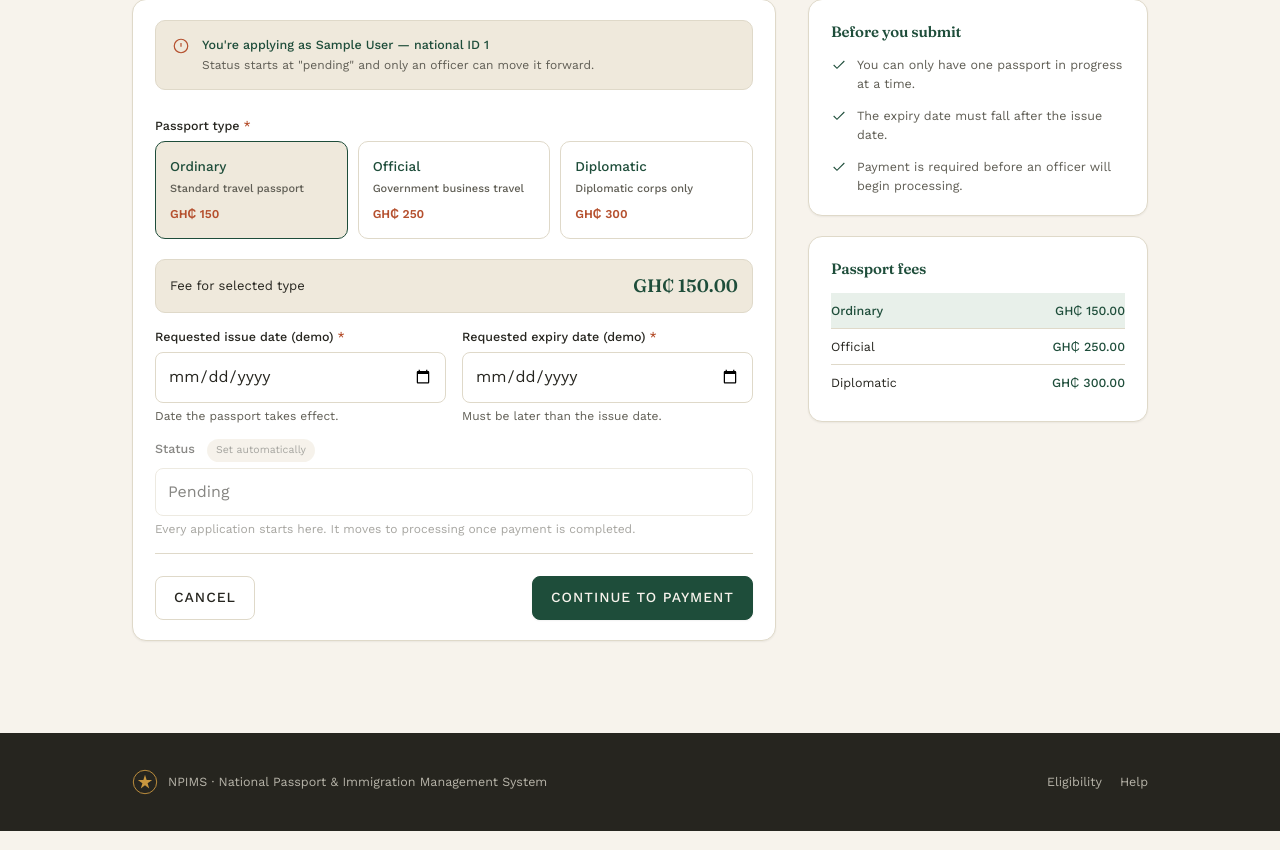
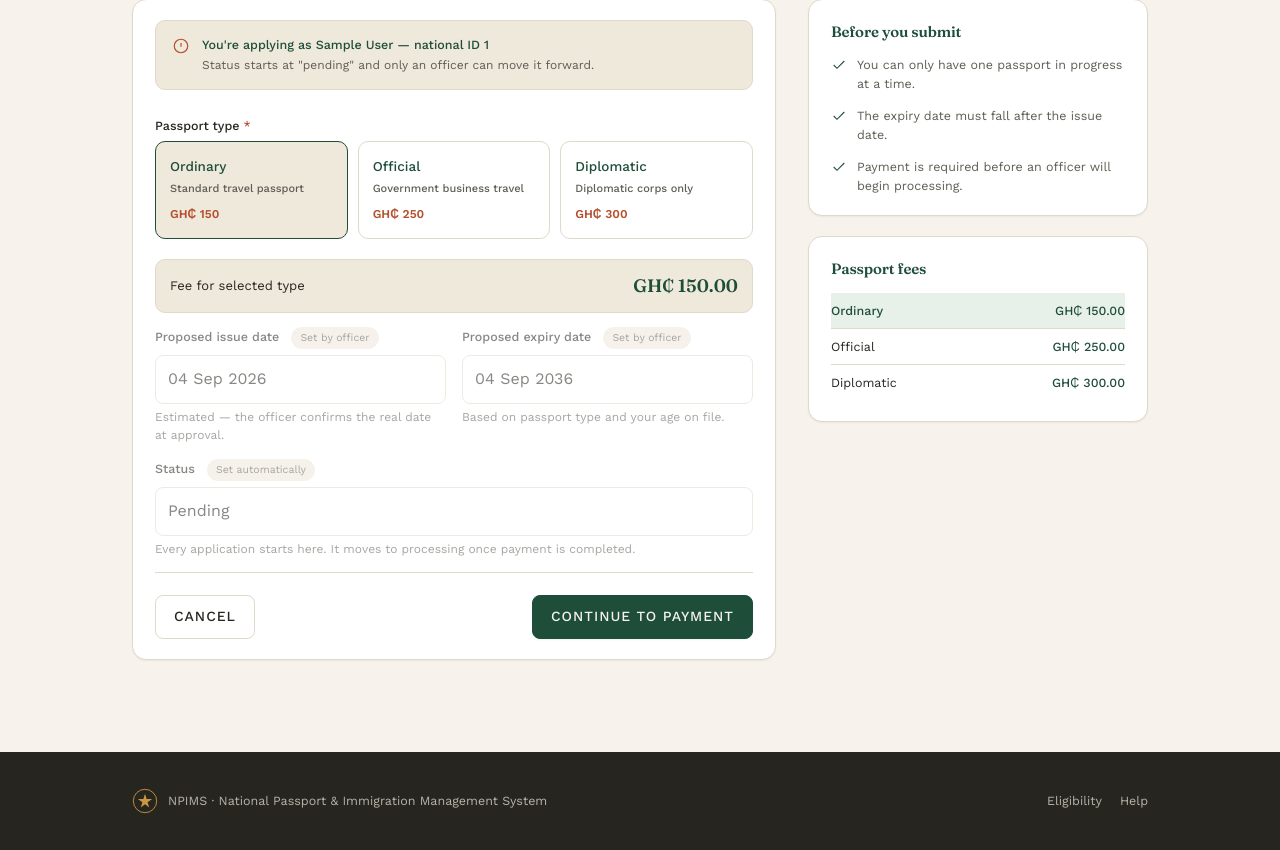
Before and after one commit to harrietfiahagbe-dev/Database_Finals, a Flask app: page /passport in a window 1280 px wide. Shown: the part 304-1154 px from the top of the page. Run offline with Flask 3, Linux system fonts and the light colour scheme; the visitor is signed in with stand-in values (Sample User, id 1); data comes from the database, SQL or seed files in the repository; both versions use the stored data as it was after the commit; parts of the project's set-up code (start-up, migrations or seed data) failed here and were passed over.

Commit message:
Add proposed-date calculation and officer approval flow for passport/visa dates

```diff
--- a/app.py
+++ b/app.py
@@ -258,6 +258,52 @@ def _resolve_login_account(raw_id, preferred_type="citizen"):
             return account, account_type, account["login_id"]
     return None, None, None
 
+#Date Helper functions for passport and visa calculations
+from datetime import date, timedelta
+
+def _add_working_days(start_date, days):
+    d = start_date
+    added = 0
+    while added < days:
+        d += timedelta(days=1)
+        if d.weekday() < 5:  # Mon=0 ... Fri=4, skips Sat/Sun
+            added += 1
+    return d
+
+def _add_years(d, years):
+    try:
+        return d.replace(year=d.year + years)
+    except ValueError:
+        return d.replace(month=2, day=28, year=d.year + years)
+
+def _calculate_age(dob):
+    today = date.today()
+    return today.year - dob.year - ((today.month, today.day) < (dob.month, dob.day))
+
+def _passport_validity_years(ptype, dob):
+    if ptype in ("diplomatic", "official"):
+        return 5
+    if dob and _calculate_age(dob) < 12:
+        return 5
+    return 10
+
+def _proposed_passport_dates(ptype, dob):
+    proposed_issue = _add_working_days(date.today(), 15)
+    proposed_expiry = _add_years(proposed_issue, _passport_validity_years(ptype, dob))
+    return proposed_issue, proposed_expiry
+
+VISA_VALIDITY_DAYS = {"tourist": 90, "transit": 3}
+VISA_VALIDITY_YEARS = {"student": 4, "work": 3, "diplomatic": 5}
+
+def _proposed_visa_dates(visa_type):
+    proposed_issue = date.today() + timedelta(days=30)
+    if visa_type in VISA_VALIDITY_DAYS:
+        proposed_expiry = proposed_issue + timedelta(days=VISA_VALIDITY_DAYS[visa_type])
+    elif visa_type in VISA_VALIDITY_YEARS:
+        proposed_expiry = _add_years(proposed_issue, VISA_VALIDITY_YEARS[visa_type])
+    else:
+        proposed_expiry = None
+    return proposed_issue, proposed_expiry
 
 # ── Public routes ─────────────────────────────────────────────────────────────
 
@@ -563,6 +609,16 @@ def passport():
         (cid,),
         one=True,
     )
+    citizen = db.query(
+        "SELECT dob FROM citizen WHERE nat_idcard = %s", (cid,), one=True
+    )
+    dob = citizen["dob"] if citizen else None
+
+    proposed = {
+        ptype: _proposed_passport_dates(ptype, dob)
+        for ptype in PASSPORT_FEES
+    }
+
     if request.method == "POST":
         if blocked:
             flash(
@@ -571,118 +627,88 @@ def passport():
                 "error",
             )
             return render_template(
-                "passport.html", user=session, blocked=blocked
+                "passport.html", user=session, blocked=blocked, proposed=proposed
             )
         ptype = request.form.get("passport_type", "ordinary")
-        issue_date = request.form.get("issue_date") or None
-        expiry_date = request.form.get("expiry_date") or None
         if ptype not in PASSPORT_FEES:
             flash("Select a valid passport type.", "error")
             return render_template(
-                "passport.html", user=session, blocked=blocked
-            )
-        issue_d, issue_err = _parse_date(issue_date, "Issue date")
-        if issue_err:
-            flash(issue_err, "error")
-            return render_template(
-                "passport.html", user=session, blocked=blocked
-            )
-        expiry_d, expiry_err = _parse_date(expiry_date, "Expiry date")
-        if expiry_err:
-            flash(expiry_err, "error")
-            return render_template(
-                "passport.html", user=session, blocked=blocked
-            )
-        if expiry_d <= issue_d:
-            flash("Expiry date must be after issue date.", "error")
-            return render_template(
-                "passport.html", user=session, blocked=blocked
+                "passport.html", user=session, blocked=blocked, proposed=proposed
             )
 
         pid = _next_passport_id()
         try:
             db.execute(
                 "INSERT INTO passport (passport_id, status, passport_type, issue_date, "
-                "expiry_date, nat_idcard) VALUES (%s, 'pending', %s, %s, %s, %s)",
-                (pid, ptype, issue_d, expiry_d, cid),
+                "expiry_date, nat_idcard) VALUES (%s, 'pending', %s, NULL, NULL, %s)",
+                (pid, ptype, cid),
             )
         except MySQLError as e:
             flash(_mysql_message(e), "error")
             return render_template(
-                "passport.html", user=session, blocked=blocked
+                "passport.html", user=session, blocked=blocked, proposed=proposed
             )
 
         flash(f"Passport application {pid} submitted.", "success")
         return redirect(url_for("payment", kind="passport", ref=pid))
 
-    return render_template("passport.html", user=session, blocked=blocked)
-
-
+    return render_template(
+        "passport.html", user=session, blocked=blocked, proposed=proposed
+    )
 @app.route("/visa", methods=["GET", "POST"])
 @login_required
 @citizen_required
 def visa():
     cid = session["citizen_id"]
+    proposed_issue_date = date.today() + timedelta(days=30)
+
     eligible = db.query(
         "SELECT passport_id, passport_type, expiry_date, status FROM passport "
         "WHERE nat_idcard = %s AND status = 'issued' "
-        "AND expiry_date IS NOT NULL AND expiry_date >= DATE_ADD(CURDATE(), INTERVAL 6 MONTH) "
+        "AND expiry_date IS NOT NULL AND expiry_date >= DATE_ADD(%s, INTERVAL 6 MONTH) "
         "ORDER BY expiry_date DESC",
-        (cid,),
-    )
+        (cid, proposed_issue_date),
+    )
+
+    proposed = {vtype: _proposed_visa_dates(vtype) for vtype in VISA_FEES}
 
     if request.method == "POST":
         passport_id = request.form.get("passport_id")
         visa_type = request.form.get("visa_type")
         destination = (request.form.get("destination") or "").strip()
-        issue_date = request.form.get("issue_date")
-        expiry_date = request.form.get("expiry_date")
-
-        if not all([passport_id, visa_type, destination, issue_date, expiry_date]):
+
+        if not all([passport_id, visa_type, destination]):
             flash("Please fill in all required fields.", "error")
-            return render_template("visa.html", eligible=eligible, user=session)
+            return render_template("visa.html", eligible=eligible, user=session, proposed=proposed)
 
         if visa_type not in VISA_FEES:
             flash("Select a valid visa type.", "error")
-            return render_template("visa.html", eligible=eligible, user=session)
+            return render_template("visa.html", eligible=eligible, user=session, proposed=proposed)
 
         if len(destination) < 2:
             flash("Enter a valid destination.", "error")
-            return render_template("visa.html", eligible=eligible, user=session)
-
-        issue_d, issue_err = _parse_date(issue_date, "Issue date")
-        if issue_err:
-            flash(issue_err, "error")
-            return render_template("visa.html", eligible=eligible, user=session)
-        expiry_d, expiry_err = _parse_date(expiry_date, "Expiry date")
-        if expiry_err:
-            flash(expiry_err, "error")
-            return render_template("visa.html", eligible=eligible, user=session)
-
-        if expiry_d <= issue_d:
-            flash("Expiry date must be after issue date.", "error")
-            return render_template("visa.html", eligible=eligible, user=session)
+            return render_template("visa.html", eligible=eligible, user=session, proposed=proposed)
 
         own = any(p["passport_id"] == passport_id for p in eligible)
         if not own:
             flash("Select one of your eligible passports.", "error")
-            return render_template("visa.html", eligible=eligible, user=session)
+            return render_template("visa.html", eligible=eligible, user=session, proposed=proposed)
 
         vid = _next_visa_id()
         try:
             db.execute(
                 "INSERT INTO visa (visa_id, visa_type, passport_id, destination, "
-                "issue_date, expiry_date, status) VALUES (%s,%s,%s,%s,%s,%s,'pending')",
-                (vid, visa_type, passport_id, destination, issue_d, expiry_d),
+                "issue_date, expiry_date, status) VALUES (%s,%s,%s,%s,NULL,NULL,'pending')",
+                (vid, visa_type, passport_id, destination),
             )
         except MySQLError as e:
             flash(_mysql_message(e), "error")
-            return render_template("visa.html", eligible=eligible, user=session)
+            return render_template("visa.html", eligible=eligible, user=session, proposed=proposed)
 
         flash(f"Visa application #{vid} submitted.", "success")
         return redirect(url_for("payment", kind="visa", ref=str(vid)))
 
-    return render_template("visa.html", eligible=eligible, user=session)
+    return render_template("visa.html", eligible=eligible, user=session, proposed=proposed)
 
 
 @app.route("/payment", methods=["GET", "POST"])
@@ -924,7 +950,7 @@ def staff_passports():
     status = request.args.get("status") or ""
     passport_type = request.args.get("passport_type") or ""
     sql = (
-        "SELECT p.*, c.fname, c.lname FROM passport p "
+        "SELECT p.*, c.fname, c.lname, c.dob FROM passport p "
         "JOIN citizen c ON p.nat_idcard = c.nat_idcard WHERE 1=1"
     )
     params = []
@@ -943,6 +969,11 @@ def staff_passports():
         params.append(passport_type)
     sql += " ORDER BY p.passport_id DESC LIMIT 100"
     rows = db.query(sql, tuple(params))
+
+    for r in rows:
+        proposed_issue, _ = _proposed_passport_dates(r["passport_type"], r.get("dob"))
+        r["proposed_issue_date"] = proposed_issue
+
     return render_template(
         "staff_passports.html",
         rows=rows,
@@ -952,6 +983,7 @@ def staff_passports():
         user=session,
         role_rank=ROLE_RANK.get(session.get("role"), 0),
         active_nav="passports",
+        today=date.today(),
     )
 
 
@@ -1411,9 +1443,20 @@ def staff_passport_status(passport_id):
 def staff_passport_approve(passport_id):
     fee_paid = request.form.get("fee_paid") == "on"
     biometric = request.form.get("biometric_captured") == "on"
+    issue_date_raw = request.form.get("issue_date")
+
     if not fee_paid or not biometric:
         flash("Fee paid and biometric captured are both required to approve.", "error")
         return _staff_redirect("passports")
+
+    issue_d, issue_err = _parse_date(issue_date_raw, "Issue date")
+    if issue_err:
+        flash(issue_err, "error")
+        return _staff_redirect("passports")
+    if issue_d < date.today():
+        flash("Issue date cannot be in the past.", "error")
+        return _staff_redirect("passports")
+
     current = db.query(
         "SELECT status FROM passport WHERE passport_id = %s",
         (passport_id,),
@@ -1429,10 +1472,28 @@ def staff_passport_approve(passport_id):
         )
         return _staff_redirect("passports")
     try:
-        db.callproc("sp_approve_passport", (passport_id, fee_paid, biometric))
+        db.callproc("sp_approve_passport", (passport_id, fee_paid, biometric, issue_d))
         flash(f"Passport {passport_id} approved.", "success")
     except MySQLError as e:
         flash(_mysql_message(e), "error")
+    return _staff_redirect("passports")
+
+
+@app.route("/staff/passport/<passport_id>/issue", methods=["POST"])
+@login_required
+@staff_required("supervisor")
+def staff_passport_issue(passport_id):
+    n = db.execute(
+        "UPDATE passport SET status = 'issued' WHERE passport_id = %s AND status = 'approved'",
+        (passport_id,),
+    )
+    if not n:
+        flash(
+            f"Passport {passport_id} is not approved — cannot mark as issued.",
+            "error",
+        )
+    else:
+        flash(f"Passport {passport_id} marked as issued.", "success")
     return _staff_redirect("passports")
 
 
--- a/templates/passport.html
+++ b/templates/passport.html
@@ -339,15 +339,15 @@
           </div>
 
           <div class="app-row">
-            <div class="field">
-              <label>Requested issue date (demo) <span class="req">*</span></label>
-              <input type="date" name="issue_date" required>
-              <div class="hint">Date the passport takes effect.</div>
+            <div class="field disabled-field">
+              <label>Proposed issue date <span class="locked-pill">Set by officer</span></label>
+              <input type="text" id="proposedIssueDate" value="{{ proposed['ordinary'][0].strftime('%d %b %Y') }}" disabled>
+              <div class="hint">Estimated — the officer confirms the real date at approval.</div>
             </div>
-            <div class="field">
-              <label>Requested expiry date (demo) <span class="req">*</span></label>
-              <input type="date" name="expiry_date" required>
-              <div class="hint">Must be later than the issue date.</div>
+            <div class="field disabled-field">
+              <label>Proposed expiry date <span class="locked-pill">Set by officer</span></label>
+              <input type="text" id="proposedExpiryDate" value="{{ proposed['ordinary'][1].strftime('%d %b %Y') }}" disabled>
+              <div class="hint">Based on passport type and your age on file.</div>
             </div>
           </div>
 
@@ -419,6 +419,15 @@
 
 {% block scripts %}
 <script>
+  const PROPOSED_DATES = {
+    {% for ptype, dates in proposed.items() %}
+    "{{ ptype }}": {
+      issue: "{{ dates[0].strftime('%d %b %Y') }}",
+      expiry: "{{ dates[1].strftime('%d %b %Y') }}"
+    },
+    {% endfor %}
+  };
+
   function syncPassportType() {
     const checked = document.querySelector('input[name="passport_type"]:checked');
     if (!checked) return;
@@ -431,6 +440,12 @@
     document.querySelectorAll('#passportFeeTable tr[data-type]').forEach(row => {
       row.classList.toggle('active', row.dataset.type === checked.value);
     });
+
+    const dates = PROPOSED_DATES[checked.value];
+    if (dates) {
+      document.getElementById('proposedIssueDate').value = dates.issue;
+      document.getElementById('proposedExpiryDate').value = dates.expiry;
+    }
   }
 
   document.querySelectorAll('input[name="passport_type"]').forEach(input => {
```
Also changed, not shown: templates/staff_passports.html (+31 -6 lines), templates/visa.html (+23 -7 lines), NPIMS_DB.sql.
